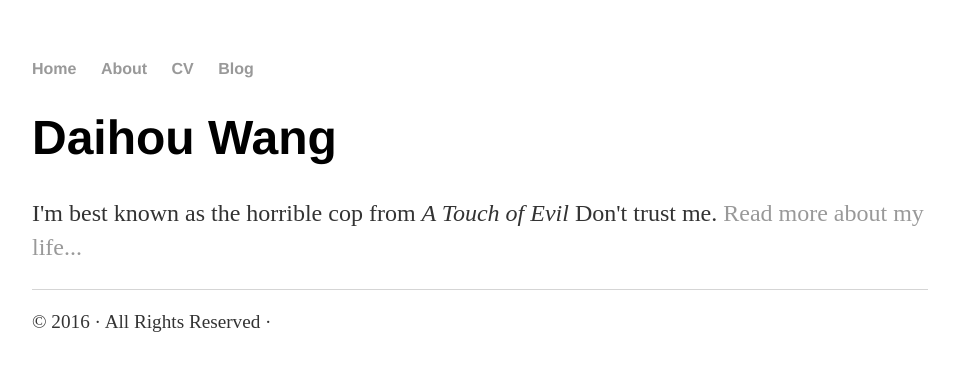
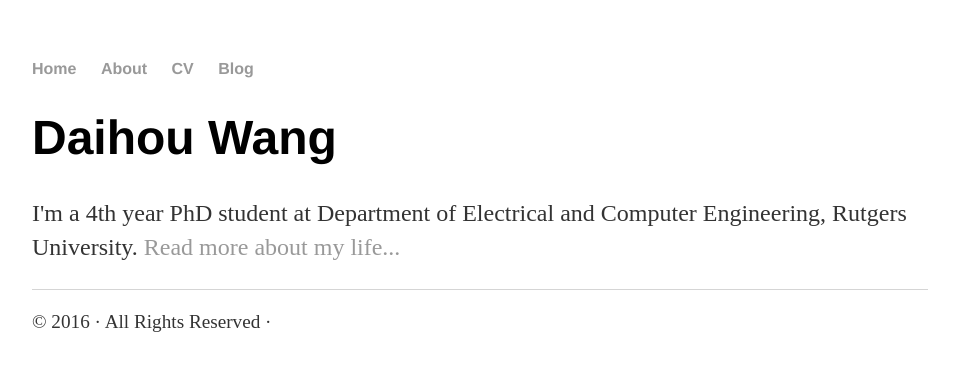
Before and after one commit to Deb25/Deb25.github.io, a Jekyll site: the page index.html, which Jekyll copies as it is, in a window 1280 px wide. Shown: the top 371 px of the page, without its empty margins (160-1115 px from the left). Built offline with Jekyll 4.4.1, drawn with Linux system fonts in a browser that asks for light colours.

Commit message:
Update index.html

```diff
--- a/index.html
+++ b/index.html
@@ -18,7 +18,7 @@
 
     		<div class="blurb">
         		<h1>Daihou Wang</h1>
-				<p>I'm best known as the horrible cop from <em>A Touch of Evil</em> Don't trust me. <a href="/about">Read more about my life...</a></p>
+				<p>I'm a 4th year PhD student at Department of Electrical and Computer Engineering, Rutgers University. <a href="/about">Read more about my life...</a></p>
     		</div><!-- /.blurb -->
 		</div><!-- /.container -->
 		<footer>
```
